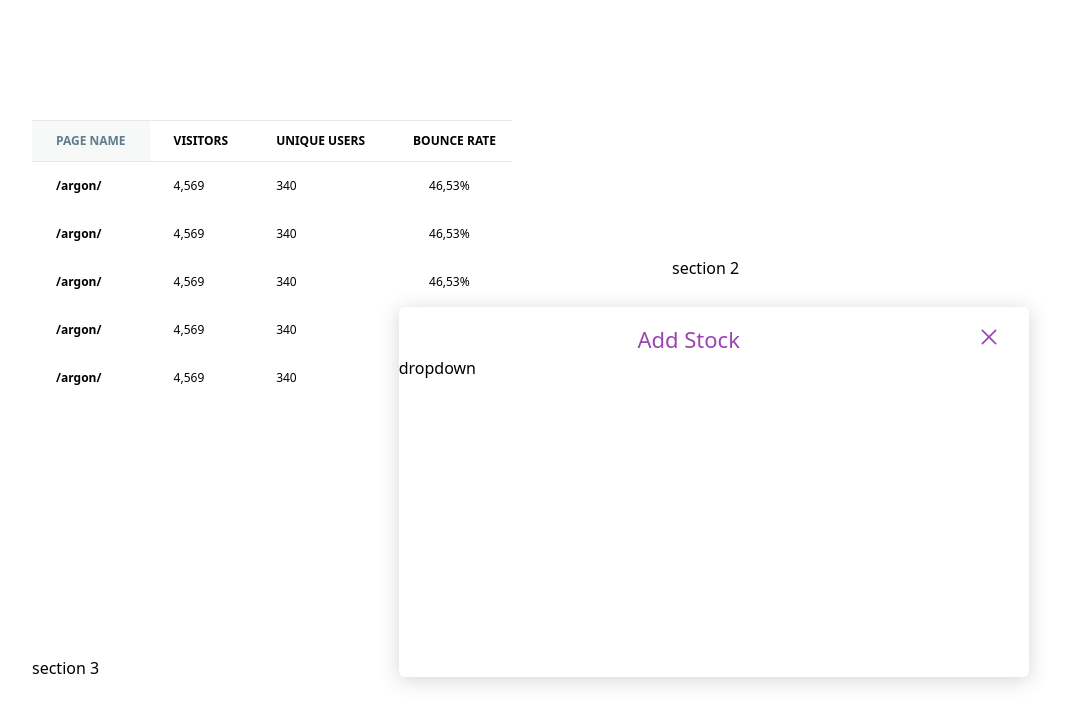
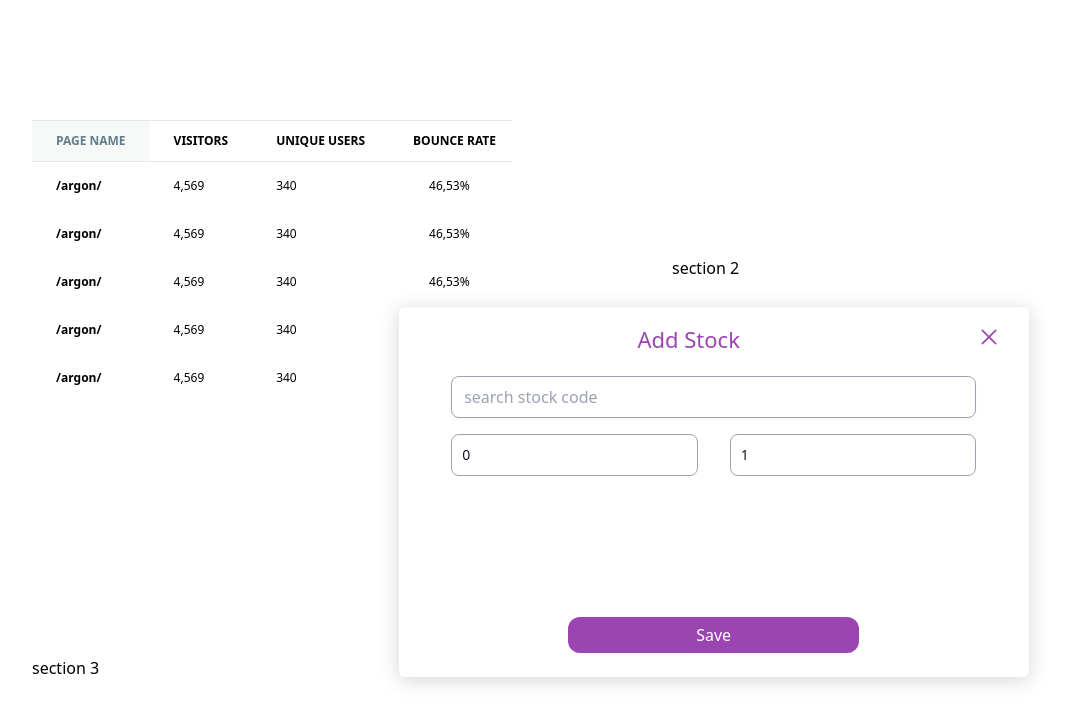
Before and after one commit to fatihunlu/GoFolio, a Nuxt app in the folder web/: page / in a window 1280 px wide. Both pictures are taken after a click on the button 540 px from the left and 396 px from the top of the page. Shown: the top 724 px of the page, without its empty margins (48-1114 px from the left). Built offline with nearby package versions, Linux system fonts and the light colour scheme.

Commit message:
update AddStock modal and StockDropdown component

```diff
--- a/web/components/AddStock.vue
+++ b/web/components/AddStock.vue
@@ -7,14 +7,48 @@
         <div class="flex flex-row justify-between mt-4">
           <span></span>
           <span class="text-[22px] text-[#9b45b2]">Add Stock</span>
-          <svg width="20px" height="20px" class="mt-1 mr-[30px] cursor-pointer hover:bg-opacity-75" @click="close" viewBox="0 0 24 24"
-            fill="none" xmlns="http://www.w3.org/2000/svg">
+          <svg width="20px" height="20px" class="mt-1 mr-[30px] cursor-pointer hover:bg-opacity-75" @click="close"
+            viewBox="0 0 24 24" fill="none" xmlns="http://www.w3.org/2000/svg">
             <path d="M20 20L4 4.00003M20 4L4.00002 20" stroke="#9b45b2" stroke-width="2" stroke-linecap="round" />
           </svg>
         </div>
 
-        <div>
-          <stock-dropdown></stock-dropdown>
+        <div class="flex flex-col h-full justify-between">
+          <div>
+            <div class="flex flex-row justify-center items-center mt-4">
+              <div class="w-5/6">
+                <stock-dropdown @selected="selectedData" :ignoredList="selectedItemIds"
+                  :clearInputWhenClicked="false">
+                </stock-dropdown>
+              </div>
+            </div>
+
+            <div class="flex justify-center w-full mt-4">
+              <div class="flex items-center justify-center w-5/6">
+                <div class="w-full mr-4">
+                  <input v-model="price" type="number"
+                    class="border border-gray-400 text-gray-900 text-sm rounded-lg focus:border-indigo-600 block w-full p-2.5"
+                    placeholder="price">
+                </div>
+                <div class="w-full ml-4">
+                  <input v-model="count" type="number"
+                    class="border border-gray-400 text-gray-900 text-sm rounded-lg focus:border-indigo-600 block w-full p-2.5"
+                    placeholder="count">
+                </div>
+              </div>
+            </div>
+          </div>
+          <div class="mb-6">
+            <div class="flex justify-center w-full">
+              <div class="flex items-center justify-center w-5/6">
+                <div align="center" class="w-4/6">
+                  <button class="flex justify-center items-center rounded-[12px] bg-[#9b45b2] w-5/6 h-[36px]">
+                    <span class="text-[#fff] text-base">Save</span>
+                  </button>
+                </div>
+              </div>
+            </div>
+          </div>
         </div>
       </div>
     </div>
@@ -31,12 +65,18 @@ export default {
   },
   data() {
     return {
-      quantity: null
+      count: 1,
+      price: 0,
+      selectedItemIds: [],
+      selectedItem: null
     }
   },
   methods: {
     close() {
       this.$emit('close');
+    },
+    selectedData(value) {
+      this.selectedItem = value
     },
   },
 };
@@ -54,4 +94,5 @@ export default {
 .modal {
   box-shadow: 0 3px 20px 0 rgba(59, 64, 87, 0.22);
   border-radius: 6px;
-}</style>
+}
+</style>
--- a/web/components/core/StockDropdown.vue
+++ b/web/components/core/StockDropdown.vue
@@ -1,18 +1,76 @@
 <template>
-    <div>
-        dropdown
+    <div class="w-full">
+        <div class="mt-1 flex rounded-md shadow-sm">
+            <input v-model="search" type="text"
+                class="w-full px-3 py-2 border border-gray-400 rounded-lg outline-none focus:shadow-outline"
+                :class="selectedItem ? 'pl-10' : ''" placeholder="search stock code" />
+            <svg v-if="selectedItem" width="17px" height="17px"
+                class="absolute ml-[8px] mt-[12px] cursor-pointer hover:bg-opacity-75" @click="clear" viewBox="0 0 24 24"
+                fill="none" xmlns="http://www.w3.org/2000/svg">
+                <path d="M20 20L4 4.00003M20 4L4.00002 20" stroke="#9b45b2" stroke-width="2" stroke-linecap="round" />
+            </svg>
+        </div>
+        <aside class="absolute z-20 flex flex-col items-start bg-white border rounded-md shadow-md mt-1 w-5/6" role="menu"
+            v-if="searchItemList.length > 0 && showSearchItems == true">
+            <ul class="flex flex-col w-full">
+                <li class="px-2 py-3 space-x-2 hover:bg-blue-600 hover:text-white focus:bg-blue-600 focus:text-white focus:outline-none "
+                    v-for="(item, index) in searchItemList" :key="index"
+                    @click="selectSearchItem(item); showSearchItems = false;">{{ item.symbol }}</li>
+            </ul>
+        </aside>
     </div>
 </template>
 <script>
 
 export default {
-    name: 'StockDropdown',
+    name: "StockDropdown",
     data() {
         return {
-        }
+            search: "",
+            selectedItem: null,
+            showSearchItems: false,
+            isMouseOverList: false,
+            searchItemList: [],
+            ignoredList: []
+        };
+    },
+    watch: {
+        search: function (newVal, oldVal) {
+            if (newVal == null || newVal == '' || this.selectedItem != null) {
+                return;
+            }
+
+            // TODO
+            this.$axios.get(`http://localhost:1323/search?q=${this.search}`)
+                .then(response => {
+                    this.searchItemList = response.data.quotes;
+                    this.showSearchItems = true;
+                })
+                .catch(err => {
+                    console.error(err)
+                    return [];
+                })
+
+        },
     },
     methods: {
+        selectSearchItem(item) {
+            this.search = item.symbol;
+            this.selectedItem = item;
+            this.showSearchItems = false;
+            this.$emit('selected', item)
+        },
+
+        clear() {
+            this.search = '';
+            this.selectedItem = null;
+        }
+
     },
+
+    created() {
+    },
+
 };
 </script>
 <style></style>
```
